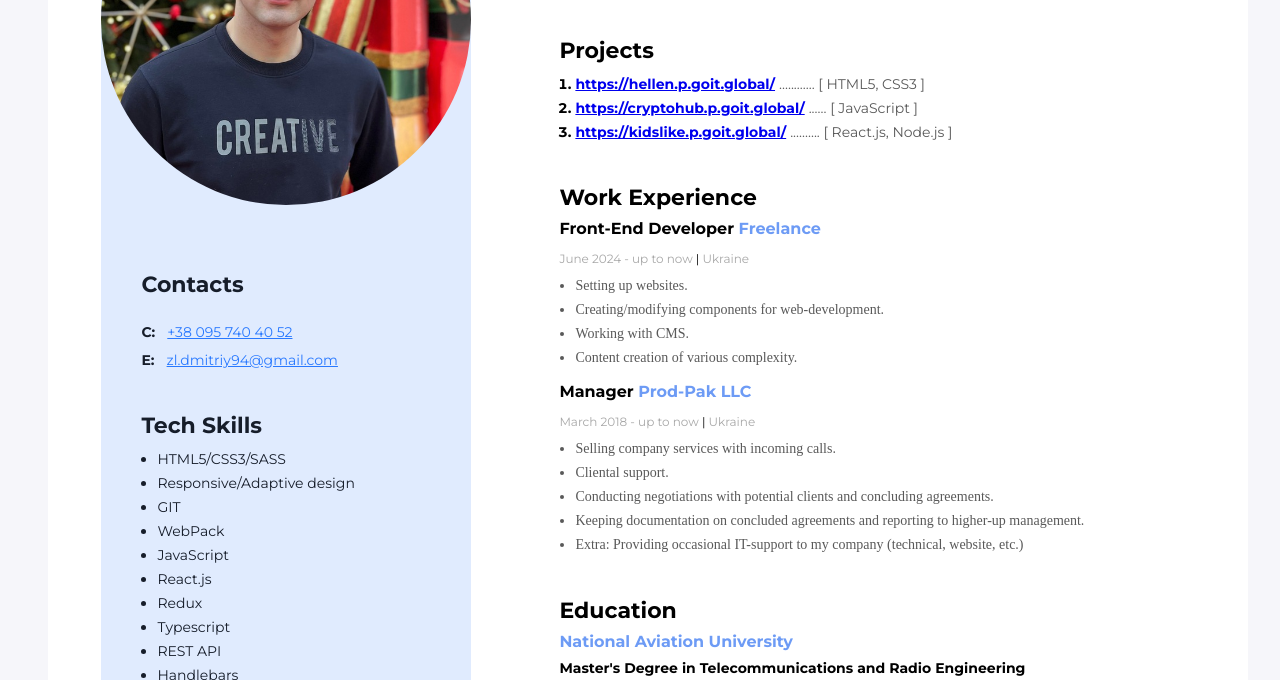
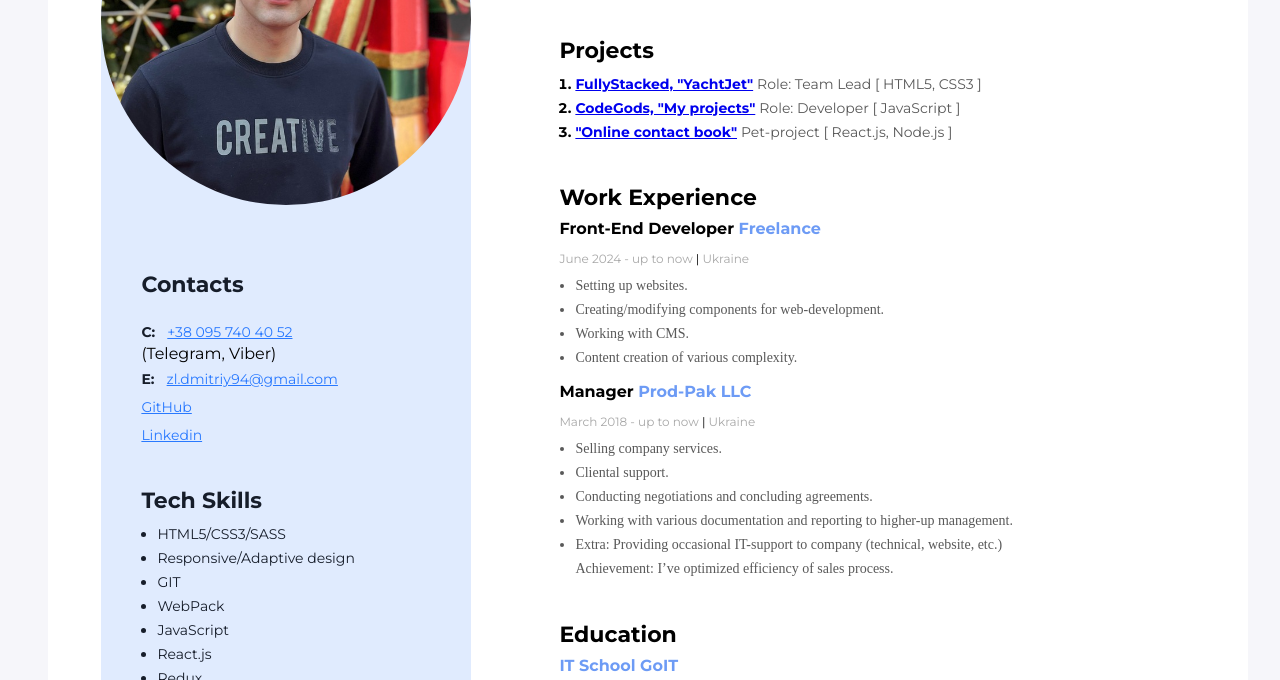
Before and after one commit to BWDmitriy/resume, a plain HTML site: page index.html in a window 1280 px wide. Shown: the part 253-933 px from the top of the page. Drawn offline with Linux system fonts and the light colour scheme.

Commit message:
Update index.html

```diff
--- a/index.html
+++ b/index.html
@@ -34,20 +34,20 @@
 
                 <ol class="my-projects-list">
                     <li class="projects-item">
-                        <a class="projects-item-link" href="https://hellen.p.goit.global/"
-                            target="_blank">https://hellen.p.goit.global/</a>
-                        <span class="my-projects-item-tech">............ [ HTML5, CSS3 ]</span>
+                        <a class="projects-item-link" href="https://bwdmitriy.github.io/FullyStacked-YachtJet/"
+                            target="_blank">FullyStacked, "YachtJet"</a>
+                        <span class="my-projects-item-tech">Role: Team Lead [ HTML5, CSS3 ]</span>
                     </li>
                     <li class="projects-item">
-                        <a class="projects-item-link" href="https://cryptohub.p.goit.global/"
-                            target="_blank">https://cryptohub.p.goit.global/</a>
-                        <span class="my-projects-item-tech">...... [ JavaScript ]</span>
+                        <a class="projects-item-link" href="https://tienam123.github.io/goit-team-js-project/"
+                            target="_blank">CodeGods, "My projects"</a>
+                        <span class="my-projects-item-tech">Role: Developer [ JavaScript ]</span>
 
                     </li>
                     <li class="projects-item">
-                        <a class="projects-item-link" href="https://kidslike.p.goit.global/"
-                            target="_blank">https://kidslike.p.goit.global/</a>
-                        <span class="my-projects-item-tech">.......... [ React.js, Node.js ]</span>
+                        <a class="projects-item-link" href="https://goit-react-hw-08-beta-lilac.vercel.app/"
+                            target="_blank">"Online contact book"</a>
+                        <span class="my-projects-item-tech">Pet-project [ React.js, Node.js ]</span>
                     </li>
                 </ol>
             </div>
@@ -78,20 +78,28 @@
                             class="work-experience-period-separator">|</span> Ukraine</p>
 
                     <ul class="work-experience-duties-list">
-                        <li class="work-experience-duties-item">Selling company services with incoming calls.</li>
+                        <li class="work-experience-duties-item">Selling company services.</li>
                         <li class="work-experience-duties-item">Cliental support.</li>
-                        <li class="work-experience-duties-item">Conducting negotiations with potential clients and
+                        <li class="work-experience-duties-item">Conducting negotiations and
                             concluding agreements.</li>
-                        <li class="work-experience-duties-item">Keeping documentation on concluded agreements and
+                        <li class="work-experience-duties-item">Working with various documentation and
                             reporting to higher-up management.</li>
-                        <li class="work-experience-duties-item">Extra: Providing occasional IT-support to my company
+                        <li class="work-experience-duties-item">Extra: Providing occasional IT-support to company
                             (technical, website, etc.)</li>
+                        <li class="work-experience-duties-item" style="list-style-type: none;">Achievement: I’ve
+                            optimized efficiency of sales process.</li>
                     </ul>
+
                 </div>
             </div>
             <!-- Education -->
             <div class="education-container">
                 <h3 class="education-title">Education</h3>
+                <p class="education-place">IT School GoIT</p>
+                <p class="education-profession">Fullstack Developer</p>
+                <p class="education-period">October 2023 - August 2024 <span
+                        class="work-experience-period-separator">|</span>
+                    Ukraine</p>
                 <p class="education-place">National Aviation University</p>
                 <p class="education-profession">Master's Degree in Telecommunications and Radio Engineering</p>
                 <p class="education-period">September 2012 - February 2018 <span
@@ -106,9 +114,12 @@
                 <div class="contacts-container">
                     <h3 class="contacts-title">Contacts</h3>
                     <p class="contacts-item"><span class="contacts-type">C:</span> <a class="contacts-link"
-                            href="tel:+388888888888">+38 095 740 40 52</a></p>
+                            href="tel:+380957404052">+38 095 740 40 52</a> <br>(Telegram, Viber)</p>
                     <p class="contacts-item"><span class="contacts-type">E:</span> <a class="contacts-link"
                             href="mailto:zl.dmitriy94@gmail.com">zl.dmitriy94@gmail.com</a></p>
+                    <p class="contacts-item"><a class="contacts-link" href="https://github.com/bwdmitriy">GitHub</a></p>
+                    <p class="contacts-item"><a class="contacts-link"
+                            href="https://www.linkedin.com/in/dmytro-zlahodukh-b06980305/">Linkedin</a></p>
                 </div>
 
                 <!-- Tech skills -->
```
